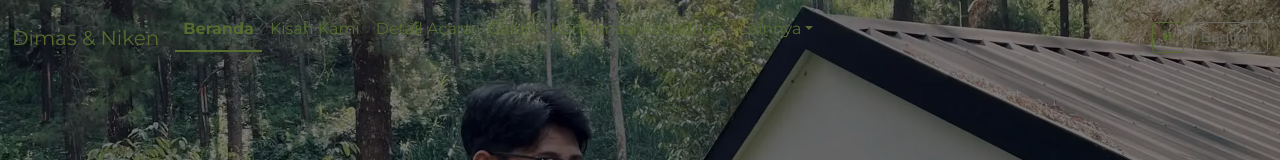
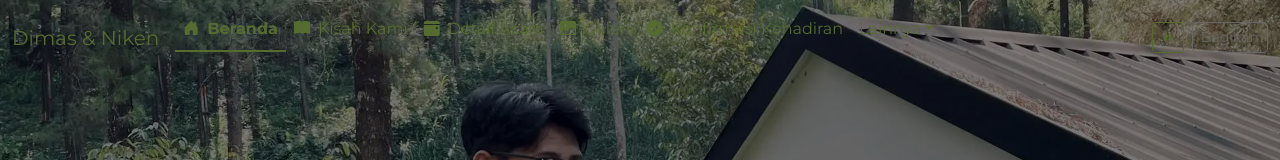
Before and after one commit to jimbon25/wedding-invitation, a React (Create React App) app: page / in a window 1280 px wide. Both pictures are taken after a click on the button "Buka Undangan". Shown: the top 160 px of the page. Built offline with nearby package versions, Linux system fonts and the light colour scheme.

Commit message:
Add icon to navbar menu

```diff
--- a/public/index.html
+++ b/public/index.html
@@ -34,6 +34,7 @@
     <link rel="preconnect" href="https://fonts.googleapis.com">
     <link rel="preconnect" href="https://fonts.gstatic.com" crossorigin>
     <link href="https://fonts.googleapis.com/css2?family=Open+Sans:wght@300;400;600&family=Playfair+Display:wght@400;700&display=swap" rel="stylesheet">
+    <link rel="stylesheet" href="https://cdn.jsdelivr.net/npm/bootstrap-icons@1.11.3/font/bootstrap-icons.min.css">
     <title>D & N Wedding Invitation</title>
   </head>
   <body>
--- a/src/App.tsx
+++ b/src/App.tsx
@@ -157,19 +157,19 @@ const App: React.FC = () => {
             <div ref={menuRef} className={`collapse navbar-collapse ${isOpen ? 'show' : ''}`} style={{ transform: isOpen && touchStartX !== 0 ? `translateX(${Math.max(0, touchCurrentX - touchStartX)}px)` : 'none' }}>
               <ul className="navbar-nav me-auto mb-2 mb-lg-0">
                 <li className="nav-item">
-                  <NavLink className={({ isActive }) => "nav-link" + (isActive ? " active" : "")} to="/" onClick={() => setIsOpen(false)}>Beranda</NavLink>
+                  <NavLink className={({ isActive }) => "nav-link" + (isActive ? " active" : "")} to="/" onClick={() => setIsOpen(false)}><i className="bi bi-house-door-fill me-2"></i>Beranda</NavLink>
                 </li>
                 <li className="nav-item">
-                  <NavLink className={({ isActive }) => "nav-link" + (isActive ? " active" : "")} to="/our-story" onClick={() => setIsOpen(false)}>Kisah Kami</NavLink>
+                  <NavLink className={({ isActive }) => "nav-link" + (isActive ? " active" : "")} to="/our-story" onClick={() => setIsOpen(false)}><i className="bi bi-book-fill me-2"></i>Kisah Kami</NavLink>
                 </li>
                 <li className="nav-item">
-                  <NavLink className={({ isActive }) => "nav-link" + (isActive ? " active" : "")} to="/event-details" onClick={() => setIsOpen(false)}>Detail Acara</NavLink>
+                  <NavLink className={({ isActive }) => "nav-link" + (isActive ? " active" : "")} to="/event-details" onClick={() => setIsOpen(false)}><i className="bi bi-calendar-event-fill me-2"></i>Detail Acara</NavLink>
                 </li>
                 <li className="nav-item">
-                  <NavLink className={({ isActive }) => "nav-link" + (isActive ? " active" : "")} to="/gallery" onClick={() => setIsOpen(false)}>Galeri</NavLink>
+                  <NavLink className={({ isActive }) => "nav-link" + (isActive ? " active" : "")} to="/gallery" onClick={() => setIsOpen(false)}><i className="bi bi-image-fill me-2"></i>Galeri</NavLink>
                 </li>
                 <li className="nav-item">
-                  <NavLink className={({ isActive }) => "nav-link" + (isActive ? " active" : "")} to="/rsvp" onClick={() => setIsOpen(false)}>Konfirmasi Kehadiran</NavLink>
+                  <NavLink className={({ isActive }) => "nav-link" + (isActive ? " active" : "")} to="/rsvp" onClick={() => setIsOpen(false)}><i className="bi bi-check-circle-fill me-2"></i>Konfirmasi Kehadiran</NavLink>
                 </li>
                 <li className="nav-item dropdown">
                   <button
@@ -183,11 +183,11 @@ const App: React.FC = () => {
                   </button>
                   {isOtherDropdownOpen && (
                     <ul className="dropdown-menu show" aria-labelledby="navbarDropdown">
-                      <li><NavLink className={({ isActive }) => "dropdown-item" + (isActive ? " active" : "")} to="/gift-info" onClick={() => { setIsOpen(false); setIsOtherDropdownOpen(false); }}>Informasi Hadiah</NavLink></li>
-                      <li><NavLink className={({ isActive }) => "dropdown-item" + (isActive ? " active" : "")} to="/guestbook" onClick={() => { setIsOpen(false); setIsOtherDropdownOpen(false); }}>Buku Tamu</NavLink></li>
-                      <li><NavLink className={({ isActive }) => "dropdown-item" + (isActive ? " active" : "")} to="/health-protocol" onClick={() => { setIsOpen(false); setIsOtherDropdownOpen(false); }}>Protokol Kesehatan</NavLink></li>
-                      <li><NavLink className={({ isActive }) => "dropdown-item" + (isActive ? " active" : "")} to="/accommodation-info" onClick={() => { setIsOpen(false); setIsOtherDropdownOpen(false); }}>Akomodasi & Transportasi</NavLink></li>
-                      <li><NavLink className={({ isActive }) => "dropdown-item" + (isActive ? " active" : "")} to="/gift-registry" onClick={() => { setIsOpen(false); setIsOtherDropdownOpen(false); }}>Daftar Hadiah</NavLink></li>
+                      <li><NavLink className={({ isActive }) => "dropdown-item" + (isActive ? " active" : "")} to="/gift-info" onClick={() => { setIsOpen(false); setIsOtherDropdownOpen(false); }}><i className="bi bi-gift-fill me-2"></i>Informasi Hadiah</NavLink></li>
+                      <li><NavLink className={({ isActive }) => "dropdown-item" + (isActive ? " active" : "")} to="/guestbook" onClick={() => { setIsOpen(false); setIsOtherDropdownOpen(false); }}><i className="bi bi-journal-text me-2"></i>Buku Tamu</NavLink></li>
+                      <li><NavLink className={({ isActive }) => "dropdown-item" + (isActive ? " active" : "")} to="/health-protocol" onClick={() => { setIsOpen(false); setIsOtherDropdownOpen(false); }}><i className="bi bi-shield-heart-fill me-2"></i>Protokol Kesehatan</NavLink></li>
+                      <li><NavLink className={({ isActive }) => "dropdown-item" + (isActive ? " active" : "")} to="/accommodation-info" onClick={() => { setIsOpen(false); setIsOtherDropdownOpen(false); }}><i className="bi bi-car-front-fill me-2"></i>Akomodasi & Transportasi</NavLink></li>
+                      <li><NavLink className={({ isActive }) => "dropdown-item" + (isActive ? " active" : "")} to="/gift-registry" onClick={() => { setIsOpen(false); setIsOtherDropdownOpen(false); }}><i className="bi bi-card-list-fill me-2"></i>Daftar Hadiah</NavLink></li>
                     </ul>
                   )}
                 </li>
```
